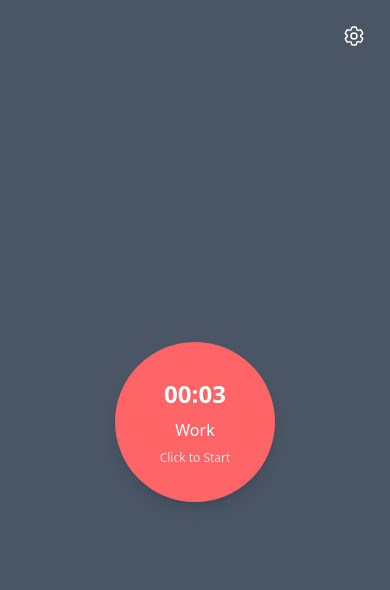
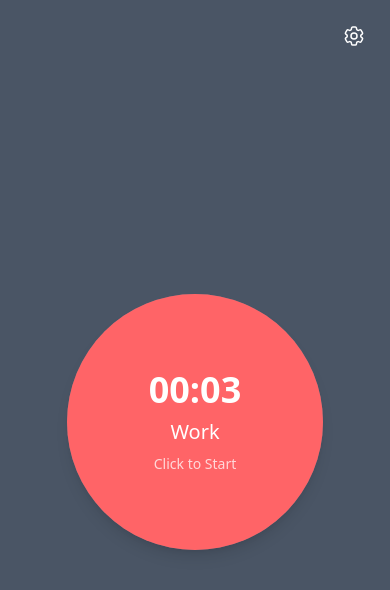
Before and after one commit to enklht/pomodoro-timer, a React (Vite) app: page / in a window 390 px wide. Shown: the top 590 px of the page. Built offline with nearby package versions, Linux system fonts and the light colour scheme.

Commit message:
Add howler and react-sounds for audio notifications; update TimerCircle styles

```diff
--- a/package.json
+++ b/package.json
@@ -12,8 +12,10 @@
   "dependencies": {
     "@heroicons/react": "^2.2.0",
     "@tailwindcss/vite": "^4.1.13",
+    "howler": "^2.2.4",
     "react": "^19.1.1",
     "react-dom": "^19.1.1",
+    "react-sounds": "^1.0.25",
     "tailwindcss": "^4.1.13"
   },
   "devDependencies": {
--- a/src/App.tsx
+++ b/src/App.tsx
@@ -1,5 +1,6 @@
 import { useState, useEffect } from "react";
 import { Cog6ToothIcon } from "@heroicons/react/24/outline";
+import { playSound } from 'react-sounds';
 import { SettingsModal } from "./components/SettingsModal";
 import TimerCircle from "./components/TimerCircle";
 
@@ -17,10 +18,11 @@ export default function App() {
   const [longBreakMinutes, setLongBreakMinutes] = useState(0.05);
   const [autoStart, setAutoStart] = useState(true);
 
-  // Update timer when work/break length changes
+  const playCompletedSound = () => playSound("notification/completed");
+
   useEffect(() => {
-    setTimeLeft(isWork ? workMinutes * 60 : shortBreakMinutes * 60);
-  }, [workMinutes, shortBreakMinutes, isWork]);
+    setTimeLeft(60 * (isWork ? workMinutes : workSessions % 4 === 0 ? longBreakMinutes : shortBreakMinutes));
+  }, [workMinutes, shortBreakMinutes, longBreakMinutes]);
 
   // Timer logic
   useEffect(() => {
@@ -31,20 +33,20 @@ export default function App() {
         if (t > 0) return t - 1;
 
         // Time's up
+        playCompletedSound();
         if (!autoStart) setIsRunning(false);
 
         let nextTime: number;
 
         if (isWork) {
-          setIsWork(false)
           setWorkSessions(prev => prev + 1);
           nextTime = workSessions % 4 === 0
             ? longBreakMinutes * 60
             : shortBreakMinutes * 60;
         } else {
-          setIsWork(true)
           nextTime = workMinutes * 60;
         }
+        setIsWork(!isWork)
 
         return nextTime;
       });
@@ -73,7 +75,7 @@ export default function App() {
       <div className="flex flex-col items-center justify-center min-h-screen">
         <TimerCircle
           timeLeft={timeLeft}
-          totalTime={isWork ? workMinutes * 60 : shortBreakMinutes * 60}
+          totalTime={60 * (isWork ? workMinutes : workSessions % 4 === 0 ? longBreakMinutes : shortBreakMinutes)}
           isWork={isWork}
           isRunning={isRunning}
           workSessions={workSessions}
--- a/src/components/TimerCircle.tsx
+++ b/src/components/TimerCircle.tsx
@@ -34,14 +34,15 @@ export const TimerCircle: React.FC<TimerCircleProps> = ({
         <div
             onClick={onClick}
             className={`
-        w-40 sm:w-64 md:w-80 lg:w-96
-        h-40 sm:h-64 md:h-80 lg:h-96
+        w-64 md:w-80 lg:w-96
+        h-64 md:h-80 lg:h-96
+        bg-gray-500
         rounded-full
         relative
         overflow-hidden
         cursor-pointer
         shadow-lg
-        transition-transform duration-200 ease-out hover:scale-110
+        transition-[scale] duration-200 ease-out hover:scale-110
       `}
         >
             {/* Animated liquid fill */}
@@ -56,13 +57,13 @@ export const TimerCircle: React.FC<TimerCircleProps> = ({
 
             {/* Timer content */}
             <div className="absolute inset-0 flex flex-col items-center justify-center text-white">
-                <div className="text-2xl sm:text-4xl md:text-5xl lg:text-6xl font-bold">
+                <div className="text-4xl md:text-5xl lg:text-6xl font-bold">
                     {formatTime(timeLeft)}
                 </div>
-                <div className="text-base sm:text-xl md:text-2xl lg:text-3xl mt-2">
+                <div className="text-xl md:text-2xl lg:text-3xl mt-2">
                     {sessionType}
                 </div>
-                <div className="mt-2 text-xs sm:text-sm md:text-base opacity-75">
+                <div className="mt-2 text-sm md:text-base opacity-75">
                     {actionText}
                 </div>
             </div>
```
Also changed, not shown: 1 other file (tests, documents, lock files or other folders).
